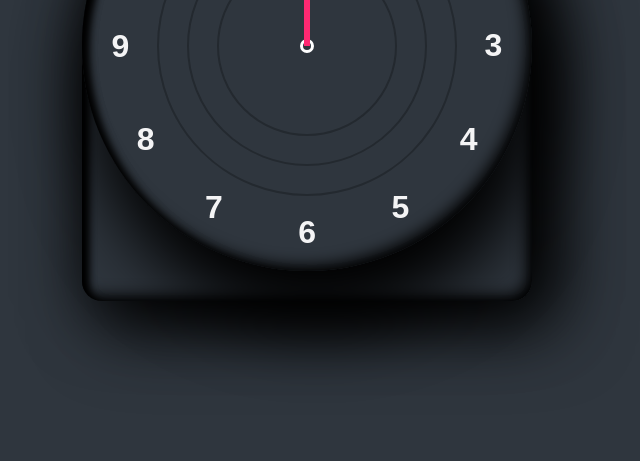
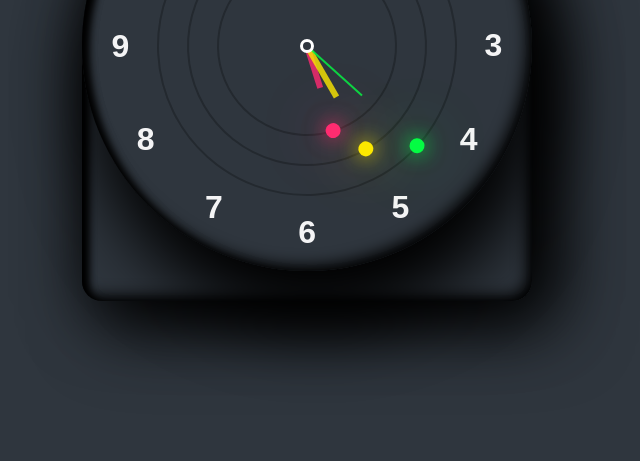
Before and after one commit to torikulislamv3/Simple-Clock, a plain HTML site: page index.html in a window 1280 px wide. Shown: the part 339-800 px from the top of the page, without its empty margins (333-973 px from the left). Drawn offline with Linux system fonts and the light colour scheme.

Commit message:
analog clock ready for view

```diff
--- a/clock.css
+++ b/clock.css
@@ -49,6 +49,7 @@ body{
     background: #2f363e;
     border: 3px solid #FFF;
     border-radius: 50%;
+    z-index: 100000;
 }
 .clock span {
     position: absolute;
@@ -73,6 +74,7 @@ body{
     display: flex;
     justify-content: center;
     align-items: flex-start;
+    z-index: 10;
 }
 .circle i {
     position: absolute;
@@ -80,12 +82,34 @@ body{
     height: 50%;
     background: #f00;
     background: var(--clr);
+    opacity: 0.8;
+    transform-origin: bottom;
+    transform: scaleY(0.5);
 }
+ .circle:nth-child(1) i {
+    width: 2px;
+ }
+ .circle:nth-child(2) i {
+    width: 6px;
+ }
 .circle2{
     height: 240px;
     width: 240px;
+    z-index: 9;
 }
 .circle3{
     height: 180px;
     width: 180px;
+    z-index: 8;
 }
+.circle:before{
+    content: '';
+    position: absolute;
+    top: -8.5px;
+    width: 15px;
+    height: 15px;
+    border-radius: 50%;
+    background: var(--clr);
+    box-shadow: 0 0 20px var(--clr),
+    0 0 60px var(--clr);
+}
--- a/index.html
+++ b/index.html
@@ -10,9 +10,9 @@
     <div class="container">
         <div class="clock">
 
-            <div class="circle" style="--clr:#04fc43"><i></i></div>
-            <div class="circle circle2"  style="--clr:#fee800"><i></i></div>
-            <div class="circle circle3"  style="--clr:#ff2972"><i></i></div>
+            <div class="circle" id="sc" style="--clr:#04fc43"><i></i></div>
+            <div class="circle circle2" id="mn"  style="--clr:#fee800"><i></i></div>
+            <div class="circle circle3" id="hr"  style="--clr:#ff2972"><i></i></div>
 
             <span style="--i:1"><b>1</b></span>
             <span style="--i:2"><b>2</b></span>
@@ -28,5 +28,21 @@
             <span style="--i:12"><b>12</b></span>
         </div>
     </div>
+    <script>
+        let hr = document.querySelector("#hr");
+        let mn = document.querySelector("#mn");
+        let sc = document.querySelector("#sc");
+
+        setInterval(()=>{
+            let day = new Date();
+        let hh = day.getHours() * 30;
+        let mm = day.getMinutes() * 6;
+        let ss = day.getSeconds() * 6;
+
+        hr.style.transform = `rotateZ(${hh+(mm/12)}deg)`;
+        mn.style.transform = `rotateZ(${mm}deg)`;
+        sc.style.transform = `rotateZ(${ss}deg)`;
+        })
+    </script>
 </body>
 </html>
```
Also changed, not shown: clock.js (deleted).
